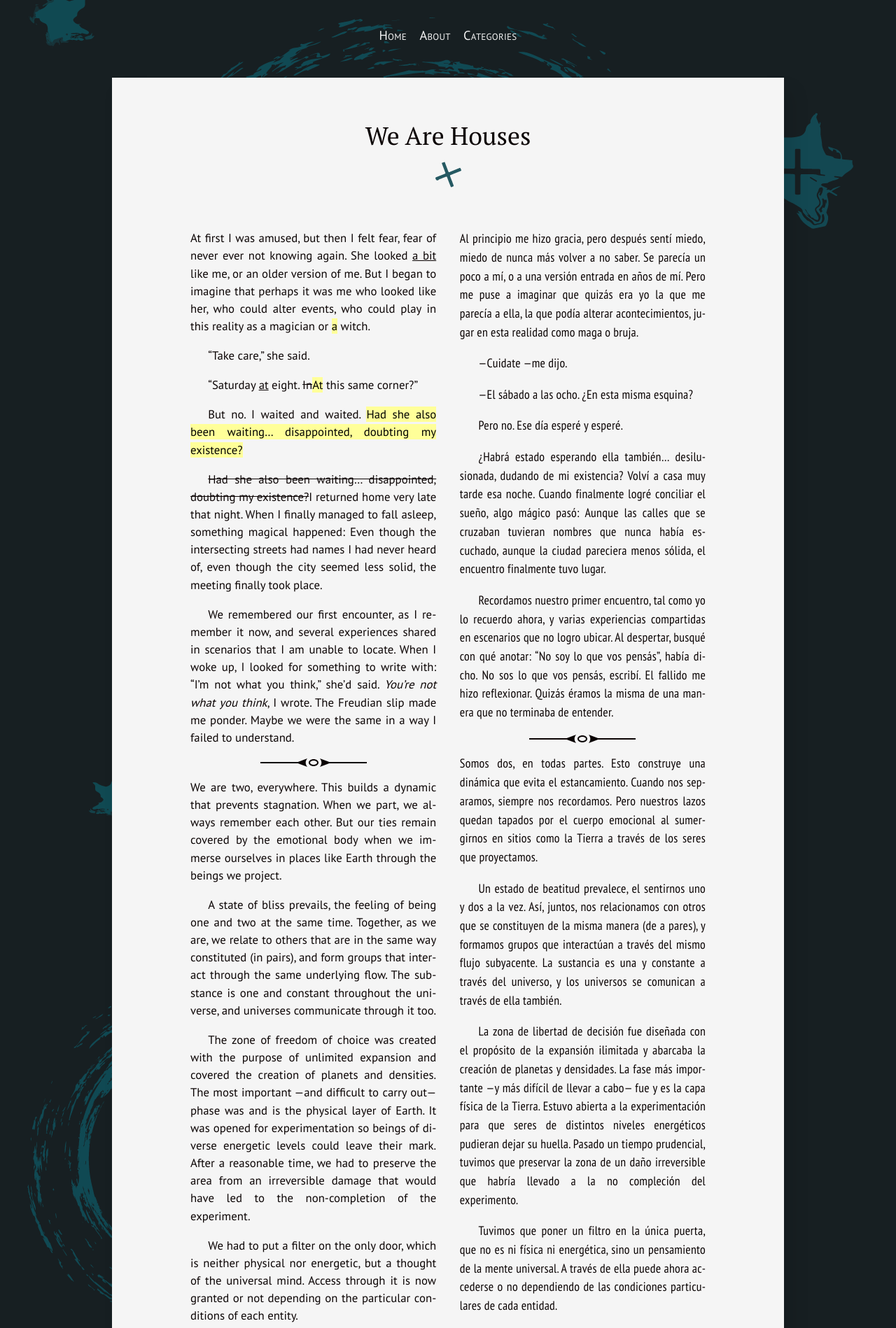
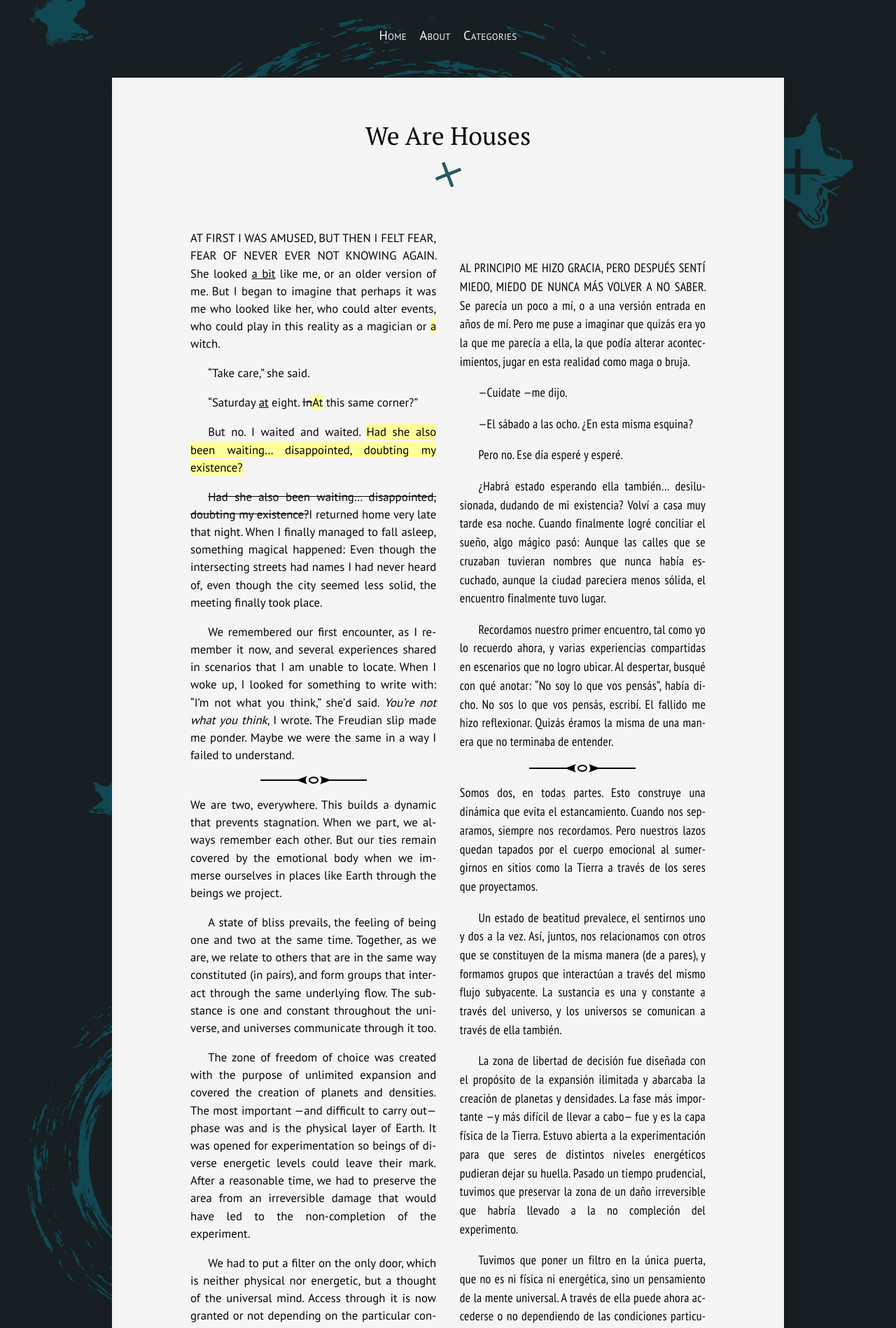
Before and after one commit to silvialohrmann/editorial, a Jekyll site: the page built from _posts/2022-11-18-we-are-houses.md, in a window 1280 px wide. Shown: the top 1898 px of the page at 70% size. Built offline with Jekyll 4.4.1, drawn with Linux system fonts in a browser that asks for light colours.

Commit message:
Update _article.scss

```diff
--- a/_sass/_article.scss
+++ b/_sass/_article.scss
@@ -50,10 +50,14 @@
   }
 }
 
-  .spanish p {
-   font-family: 'PT Sans Narrow', sans-serif;
-   font-size: 106%;
-   letter-spacing: .015em;
+.first-sentence {
+  text-transform: uppercase;
+}
+
+.spanish p {
+  font-family: 'PT Sans Narrow', sans-serif;
+  font-size: 106%;
+  letter-spacing: .015em;
 }
 
 .next {flex-basis: 100%;}
```
